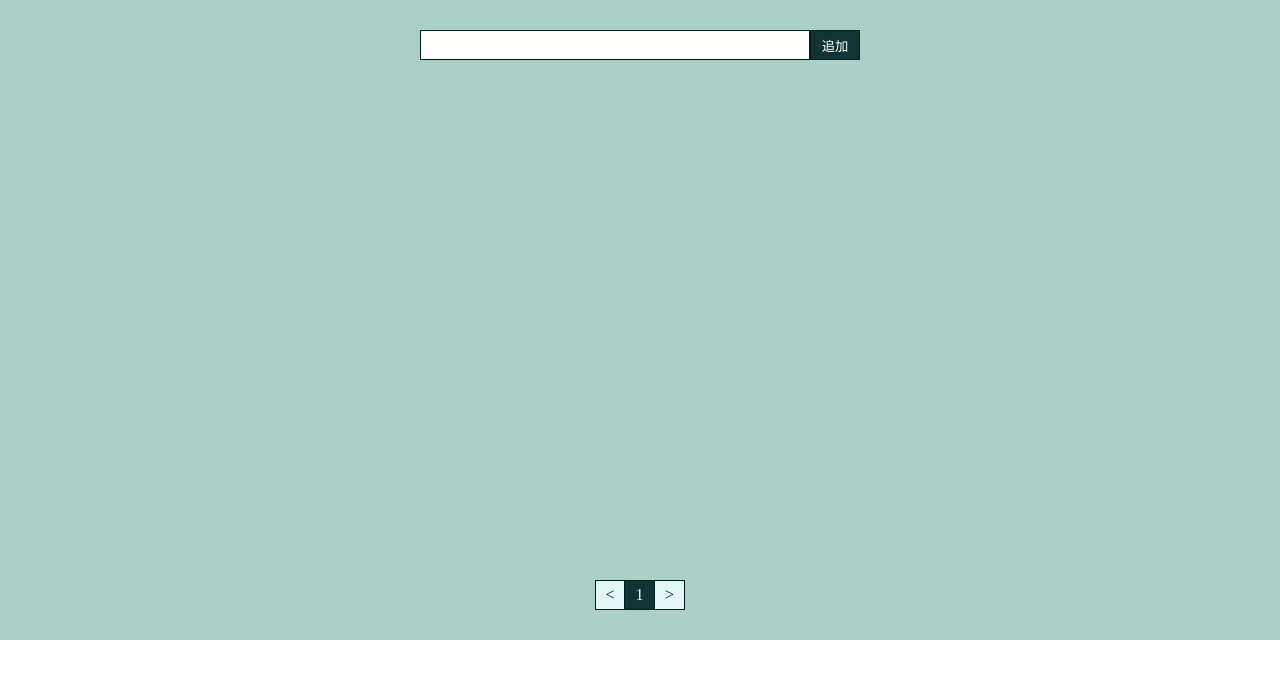
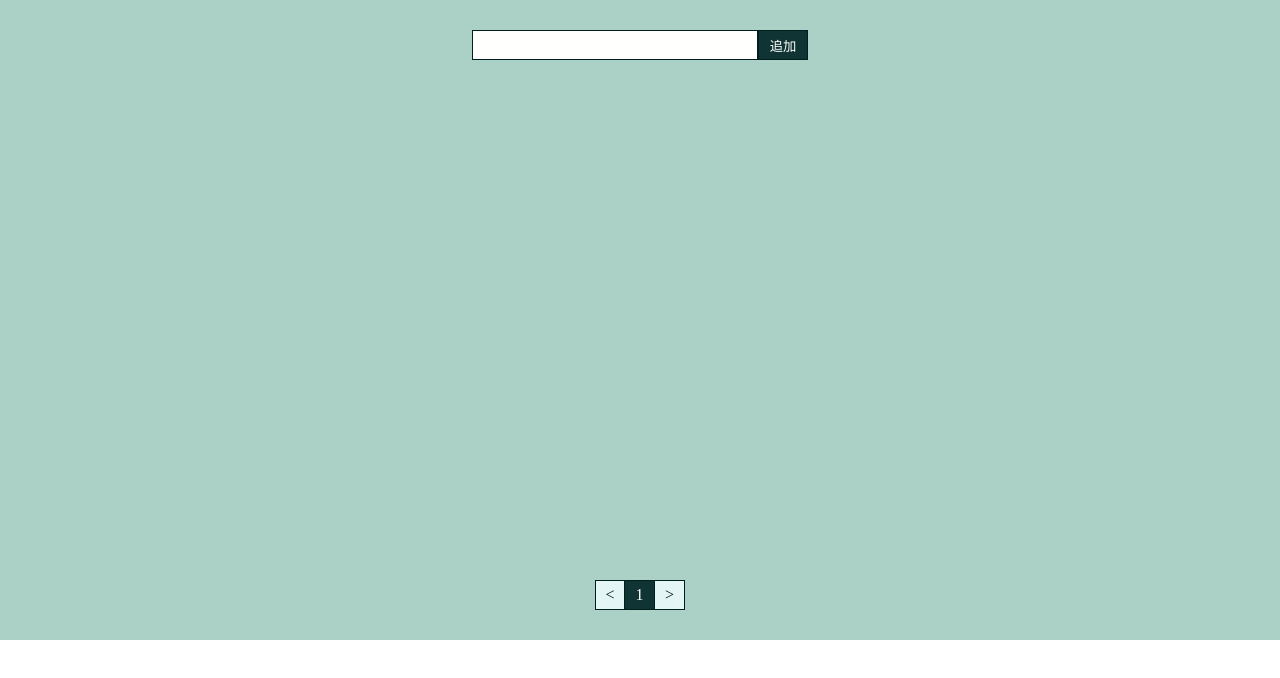
Before and after one commit to mKasa-lei/react_2-todo, a React (Create React App) app in the folder week2/: page / in a window 1280 px wide. Shown: the top 678 px of the page. Built offline with nearby package versions, Linux system fonts and the light colour scheme.

Commit message:
input文字数制限追加

```diff
--- a/week2/src/index.tsx
+++ b/week2/src/index.tsx
@@ -35,6 +35,7 @@ const Todo: React.FC = () => {
   const toAdd: Function = (e: any) => {
     e.preventDefault();
     if (todo) {
+      if (todo.length <= 20) {
         if (todoList.length > 99) {
           return;
         } else {
@@ -44,6 +45,9 @@ const Todo: React.FC = () => {
               setCurrent(current + 1);
             }
           }
+        }
+      } else {
+        return;
       }
     }
   };
@@ -70,10 +74,14 @@ const Todo: React.FC = () => {
   };
   const pushEnter: Function = (e: any, i: number) => {
     if (e.key === "Enter") {
+      if (editTodo.length <= 20) {
         todoList.splice(i, 1, { todo: editTodo, date: getDate() });
         const test = clone(todoList);
         setTodoList(test);
         setEditItem(-1);
+      } else {
+        return;
+      }
     }
   };
   const pushNumber: Function = (i: number) => {
@@ -207,7 +215,7 @@ const Pagination: React.FC<PropsPagination> = (props) => {
       : Array(paginations).fill(null);
 
   const displayList = (i: number) => {
-    if (props.current == i) {
+    if (props.current === i) {
       return "pagenation-item active";
     } else if (paginations > 5) {
       if (
--- a/week2/src/style.scss
+++ b/week2/src/style.scss
@@ -27,7 +27,7 @@ input {
   background-color: #abd1c6;
   height: 640px;
   .todo-list {
-    max-width: 650px;
+    max-width: 550px;
     width: 94%;
     margin: auto;
     padding: 30px 0;
@@ -35,8 +35,8 @@ input {
       @extend %flex-center;
       .add-input {
         height: 30px;
-        width: 60%;
-        max-width: 400px;
+        width: 52%;
+        max-width: 480px;
         border: $border;
         padding: 0 8px;
         background-color: #fffffe;
```
Lines whose indentation alone changed are shown as unchanged.
